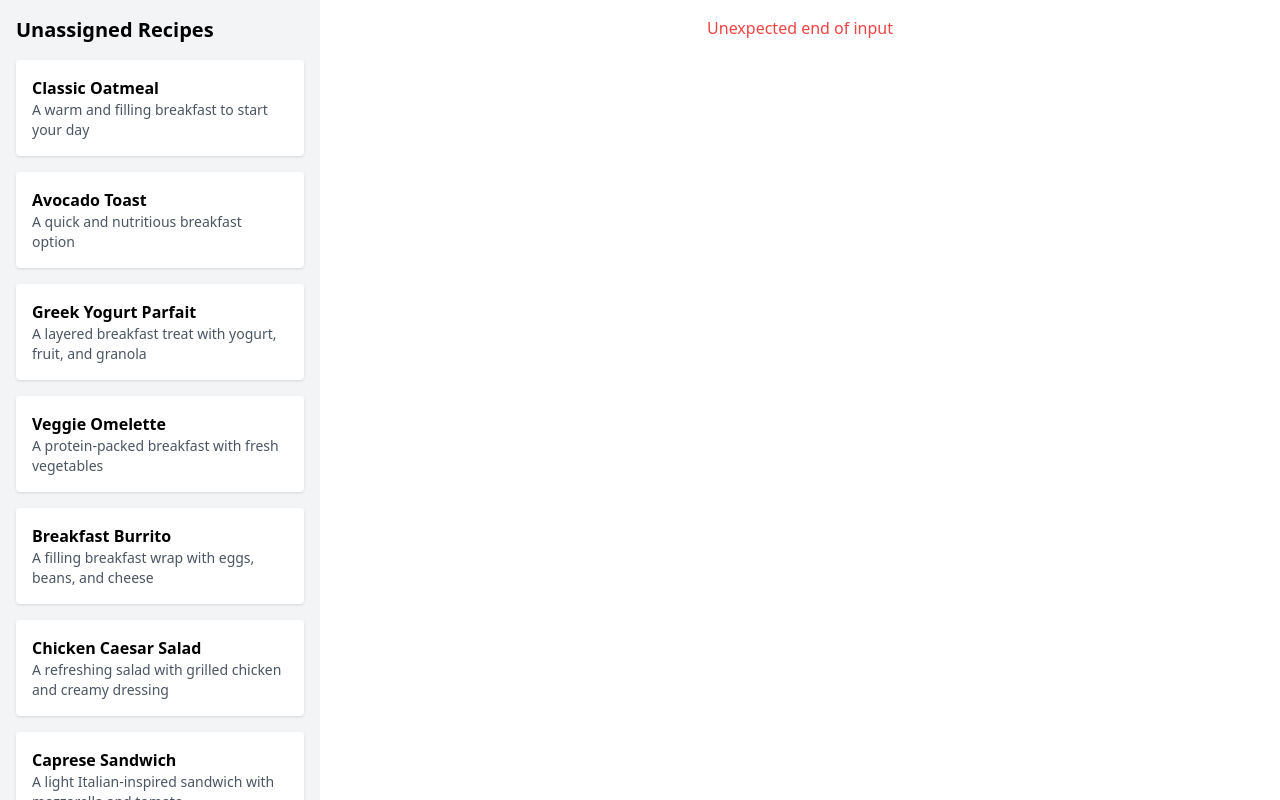
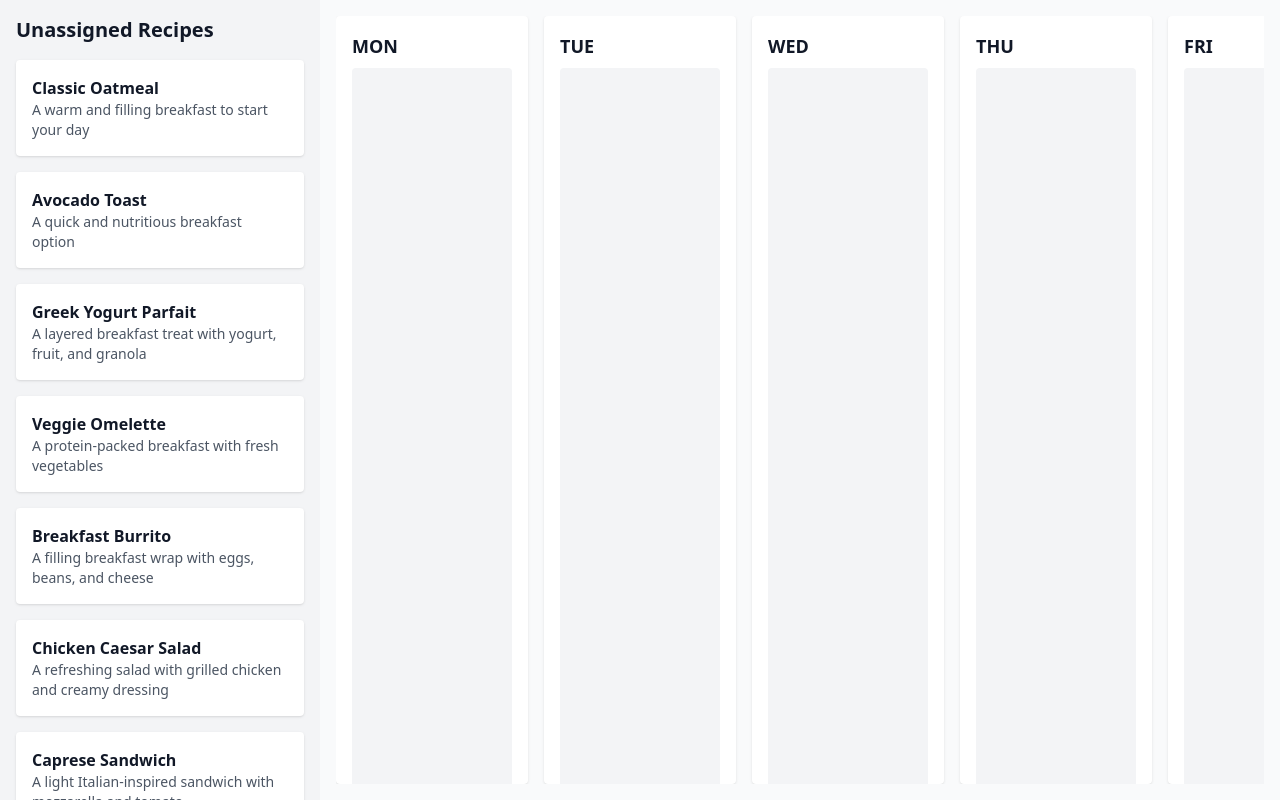
Before and after one commit to Arcadesys/mealplanner, a Next.js app: page / in a window 1280 px wide. Built offline with nearby package versions, Linux system fonts and the light colour scheme.

Commit message:
loads badly

```diff
--- a/app/api/recipes/route.ts
+++ b/app/api/recipes/route.ts
@@ -1,5 +1,5 @@
 import { NextResponse } from 'next/server';
-import dummyData from '../../../public/dummyData.json';
+import dummyData from '../../../data/dummyData.json';
 
 export async function GET() {
   // Simulate API delay
--- a/app/components/Scheduler.tsx
+++ b/app/components/Scheduler.tsx
@@ -32,9 +32,6 @@ const useRecipes = () => {
 const Scheduler: React.FC = () => {
   const { recipes, loading, error } = useRecipes();
 
-  if (loading) return <p className="text-center">Loading...</p>;
-  if (error) return <p className="text-center text-red-500">{error}</p>;
-
   const days = ['MON', 'TUE', 'WED', 'THU', 'FRI', 'SAT', 'SUN'];
 
   return (
--- a/app/layout.tsx
+++ b/app/layout.tsx
@@ -1,5 +1,5 @@
 import React from 'react';
-import '@/styles/globals.css';
+import "./globals.css";
 
 interface RootLayoutProps {
   children: React.ReactNode;
@@ -13,7 +13,7 @@ const RootLayout = ({ children }: RootLayoutProps) => (
       <title>Your App Title</title>
     </head>
     <body>
-      {children}
+        {children}
     </body>
   </html>
 );
```
